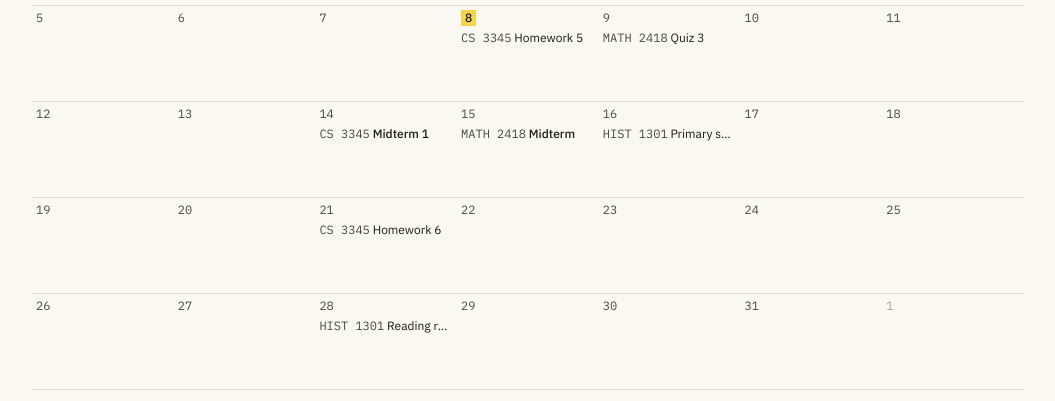
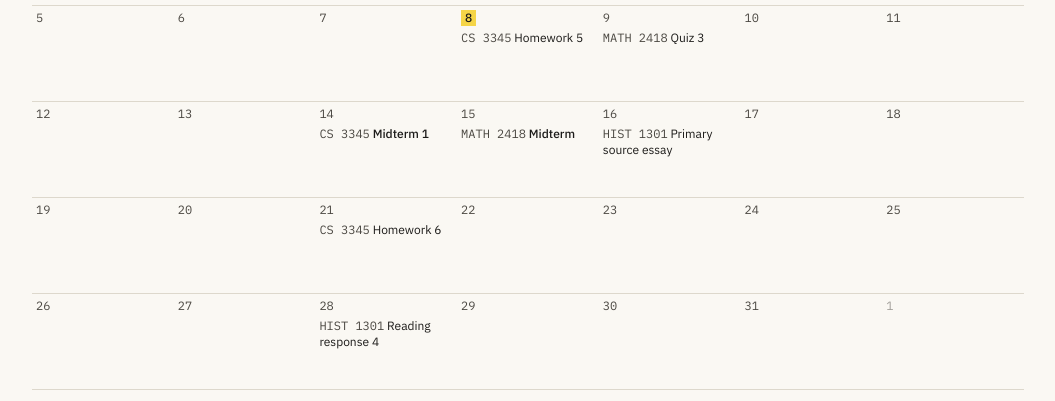
Before and after one commit to roscoe02/Syllabase, a Next.js app: page /dev/preview in a window 1280 px wide. Shown: the part 900-1301 px from the top of the page, without its empty margins (112-1167 px from the left). Built offline with nearby package versions, Linux system fonts and the light colour scheme.

Commit message:
Match native date/time controls to the theme; wrap event titles in the month grid

```diff
--- a/src/app/globals.css
+++ b/src/app/globals.css
@@ -7,6 +7,7 @@
   --ink-muted: #4a4741; /* 8.7:1 on paper */
   --rule: #ddd8cc;
   --highlight: #f5d547; /* background only, never text; ink on it: 11.9:1 */
+  color-scheme: light; /* native controls (date/time pickers, selects) match the theme */
 }
 
 @media (prefers-color-scheme: dark) {
@@ -16,6 +17,7 @@
     --ink-muted: #b8b3a8; /* 8.6:1 on dark paper */
     --rule: #34333a;
     --highlight: #544608; /* ink on it: 7.6:1 */
+    color-scheme: dark;
   }
 }
 
--- a/src/components/month-grid.tsx
+++ b/src/components/month-grid.tsx
@@ -49,7 +49,7 @@ export function MonthGrid({ month, events, tz, today }: { month: string; events:
                     </span>
                     <ul className="flex flex-col gap-0.5">
                       {dayEvents.slice(0, 3).map((e) => (
-                        <li key={e.id} className="truncate text-xs" title={`${courseLabel(e.course)} ${e.title}`}>
+                        <li key={e.id} className="text-xs leading-snug [overflow-wrap:anywhere]" title={`${courseLabel(e.course)} ${e.title}`}>
                           <span className="num text-ink-muted">{courseLabel(e.course)}</span>{" "}
                           <span className={e.kind === "exam" ? "font-medium" : ""}>{e.title}</span>
                         </li>
```
